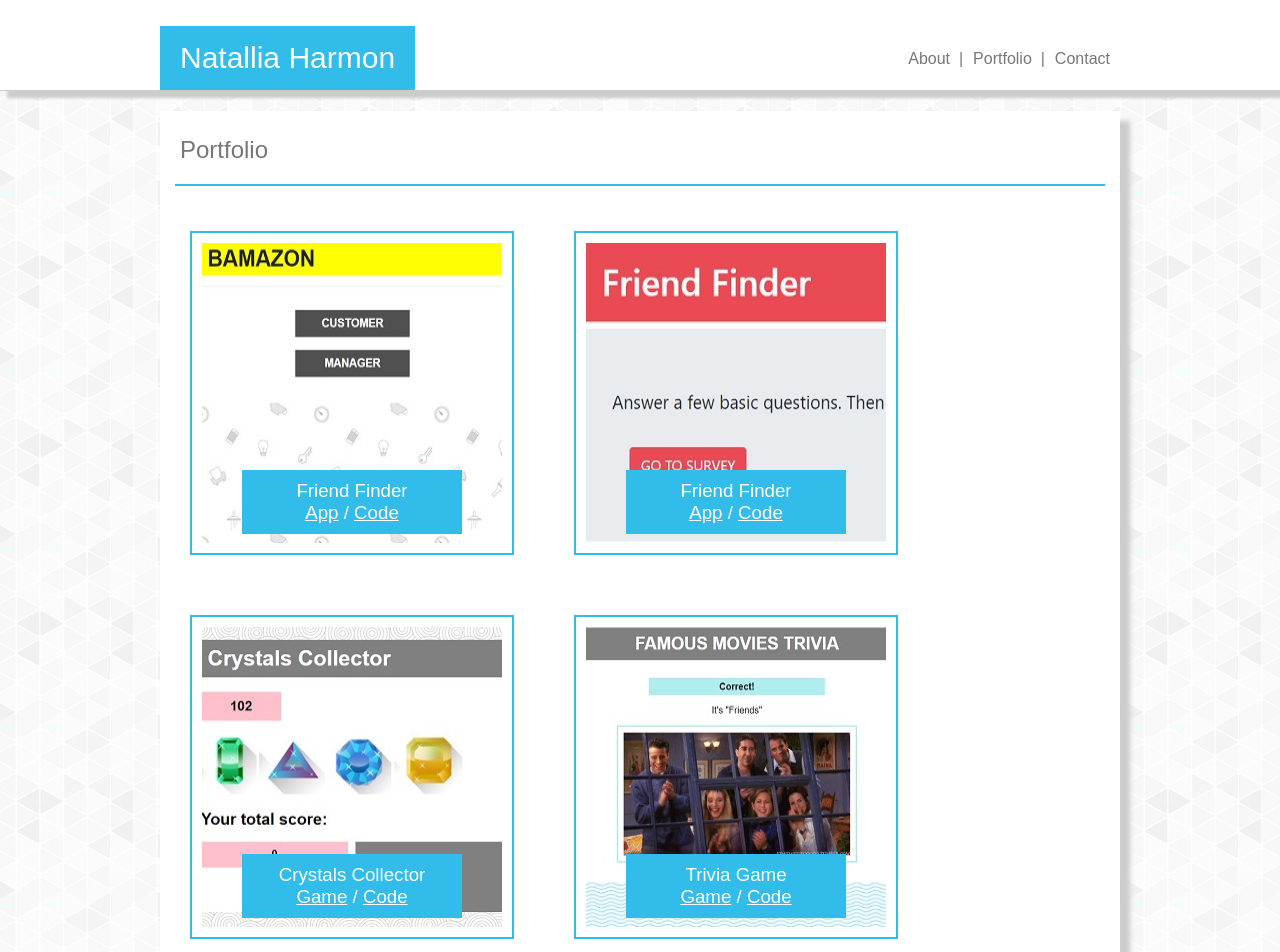
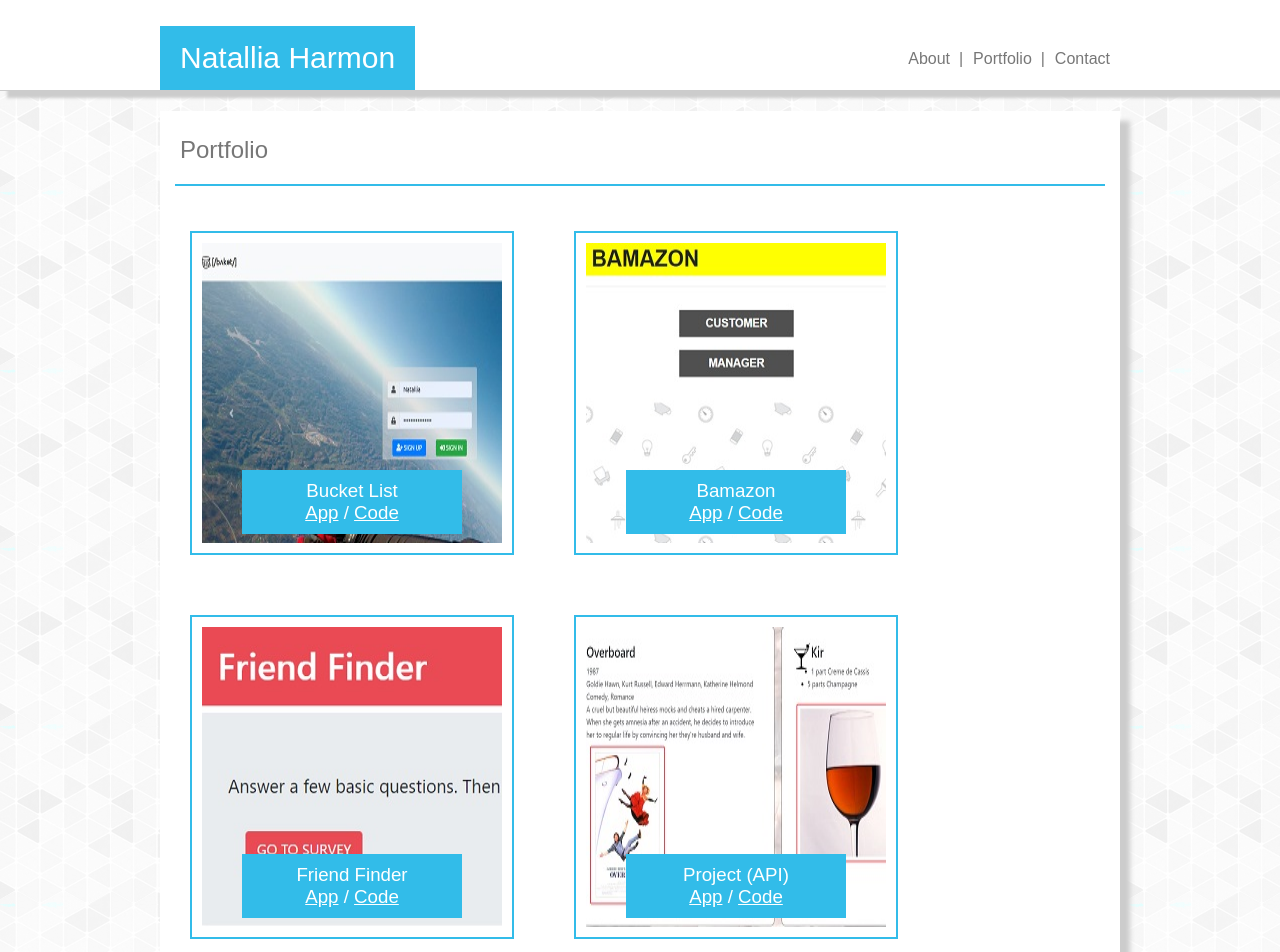
Before and after one commit to natalliasdh/Portfolio, a plain HTML site: page portfolio.html in a window 1280 px wide. Shown: the top 952 px of the page. Drawn offline with Linux system fonts and the light colour scheme.

Commit message:
updated portfiolio

```diff
--- a/portfolio.html
+++ b/portfolio.html
@@ -31,8 +31,15 @@
             <hr />
             <div class="pf">
 
+                    <div class="img-cont"><img src="assets/images/bucket.jpg" alt="Portfolio" />
+                        <h3>Bucket List<br /><a href="https://shielded-mesa-90274.herokuapp.com/"
+                                target="_blank">App</a> /
+                            <a href="https://github.com/natalliasdh/bucket" target="_blank">Code</a>
+                        </h3>
+                    </div>
+
                 <div class="img-cont"><img src="assets/images/bamazon.jpg" alt="Portfolio" />
-                    <h3>Friend Finder<br /><a href="https://secure-mountain-53446.herokuapp.com/"
+                    <h3>Bamazon<br /><a href="https://secure-mountain-53446.herokuapp.com/"
                             target="_blank">App</a> /
                         <a href="https://github.com/natalliasdh/bamazon/tree/gh-pages" target="_blank">Code</a>
                     </h3>
@@ -42,6 +49,13 @@
                     <h3>Friend Finder<br /><a href="https://whispering-temple-28562.herokuapp.com/"
                             target="_blank">App</a> /
                         <a href="https://github.com/natalliasdh/Friend-Finder/tree/gh-pages" target="_blank">Code</a>
+                    </h3>
+                </div>
+
+                <div class="img-cont"><img src="assets/images/api.jpg" alt="Portfolio" />
+                    <h3>Project (API)<br /><a href="https://amp3193.github.io/Team-Pink/"
+                            target="_blank">App</a> /
+                        <a href="https://github.com/natalliasdh/apiproject" target="_blank">Code</a>
                     </h3>
                 </div>
 
```
Also changed, not shown: assets/images/api.jpg (added), assets/images/bucket.jpg (added).
